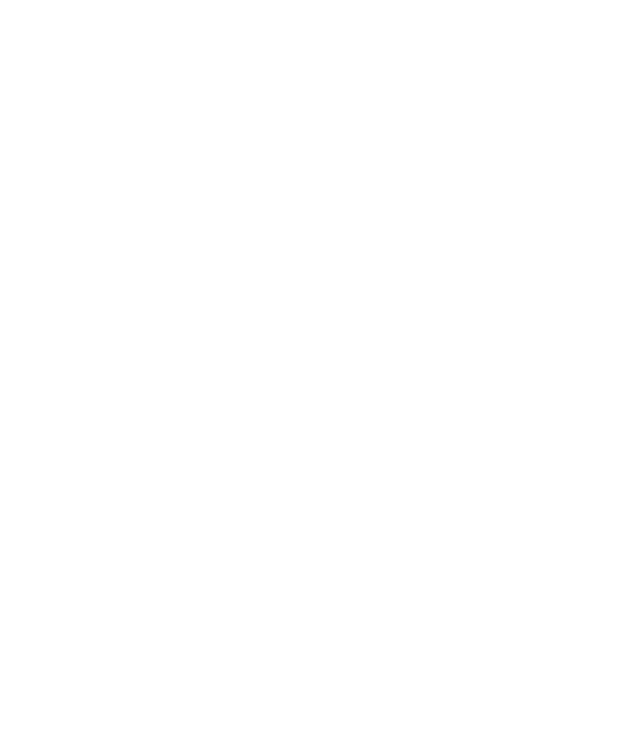
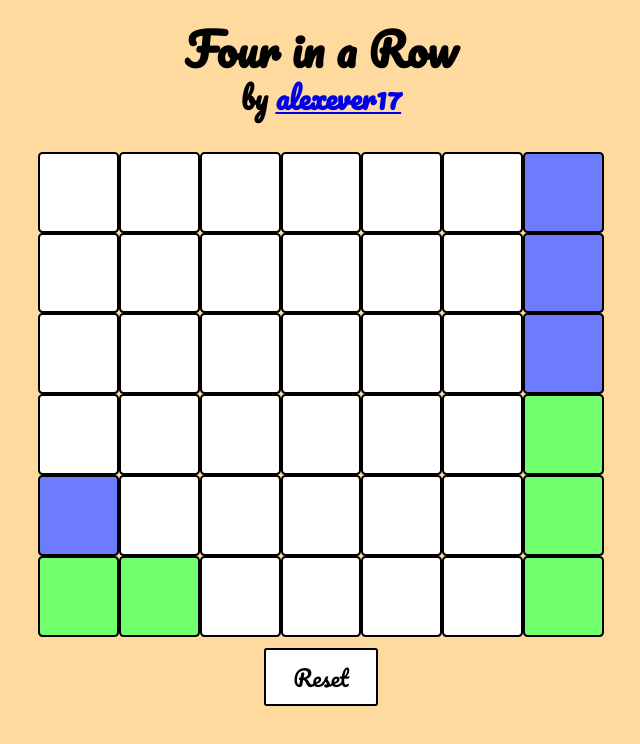
Before and after one commit to Alexever17/four-in-row, a plain HTML site: page index.html in a window 1280 px wide. Shown: the whole page, without its empty margins (319-959 px from the left). Drawn offline with Linux system fonts and the light colour scheme.

Commit message:
colouring the cells is possible

```diff
--- a/index.html
+++ b/index.html
@@ -15,7 +15,69 @@
 </head>
 
 <body>
-
+  <h1 class="title">Four in a Row</h1>
+  <h2 class="author">by <a href="https://github.com/Alexever17" target="_blank">alexever17</a></h2>
+  <div class="main">
+    <div class="row" id="1">
+      <div class="cell green" id="11"></div>
+      <div class="cell blue" id="12"></div>
+      <div class="cell" id="13"></div>
+      <div class="cell" id="14"></div>
+      <div class="cell" id="15"></div>
+      <div class="cell" id="16"></div>
+    </div>
+    <div class="row" id="2">
+      <div class="cell green" id="21"></div>
+      <div class="cell" id="22"></div>
+      <div class="cell" id="23"></div>
+      <div class="cell" id="24"></div>
+      <div class="cell" id="25"></div>
+      <div class="cell" id="26"></div>
+    </div>
+    <div class="row" id="3">
+      <div class="cell" id="31"></div>
+      <div class="cell" id="32"></div>
+      <div class="cell" id="33"></div>
+      <div class="cell" id="34"></div>
+      <div class="cell" id="35"></div>
+      <div class="cell" id="36"></div>
+    </div>
+    <div class="row" id="4">
+      <div class="cell" id="41"></div>
+      <div class="cell" id="42"></div>
+      <div class="cell" id="43"></div>
+      <div class="cell" id="44"></div>
+      <div class="cell" id="45"></div>
+      <div class="cell" id="46"></div>
+    </div>
+    <div class="row" id="5">
+      <div class="cell" id="51"></div>
+      <div class="cell" id="52"></div>
+      <div class="cell" id="53"></div>
+      <div class="cell" id="54"></div>
+      <div class="cell" id="55"></div>
+      <div class="cell" id="56"></div>
+    </div>
+    <div class="row" id="6">
+      <div class="cell" id="61"></div>
+      <div class="cell" id="62"></div>
+      <div class="cell" id="63"></div>
+      <div class="cell" id="64"></div>
+      <div class="cell" id="65"></div>
+      <div class="cell" id="66"></div>
+    </div>
+    <div class="row" id="7">
+      <div class="cell green" id="71"></div>
+      <div class="cell green" id="72"></div>
+      <div class="cell green" id="73"></div>
+      <div class="cell blue" id="74"></div>
+      <div class="cell blue" id="75"></div>
+      <div class="cell blue" id="76"></div>
+    </div>
+  </div>
+  <div class="button-holder">
+    <button id="reset" class="reset-button" onclick="location.reload();">Reset</button>
+  </div>
   <!-- Scripts -->
   <script src="index.js"></script>
 </body>
--- a/index.js
+++ b/index.js
@@ -0,0 +1,47 @@
+let counter = 0;
+
+document.addEventListener('click', function (e) {
+  if (e.target.classList[0] == "cell") {
+    drop(e.target)
+  }
+})
+
+function drop(element) {
+  let id = element.id;
+  idString = id.toString();
+  rowNumber = parseInt(idString[0], 10);
+
+  let selectedCell = findFreeCell(rowNumber);
+  if (selectedCell === false) {
+    return
+  }
+  document.getElementById(selectedCell).classList.add(colorCheck());
+  counter += 1;
+  winCheck()
+}
+
+function winCheck() {
+
+}
+
+function findFreeCell(rowNumber) {
+  for (let index = 1; index < 7; index++) {
+    let cellClass = document.getElementById(rowNumber * 10 + index).classList[1];
+
+    if (cellClass !== "green" && cellClass !== "blue") {
+      let foundCell = rowNumber * 10 + index;
+      return foundCell
+    }
+    if (index == 6) {
+      return false;
+    }
+  }
+}
+
+function colorCheck() {
+  if (counter % 2 == 0) {
+    return "blue"
+  } else {
+    return "green"
+  }
+}
--- a/index.scss
+++ b/index.scss
@@ -1,3 +1,89 @@
 * {
   font-family: 'Pacifico', cursive;
 }
+
+body {
+  background-color: rgb(255, 218, 158);
+  font-size: calc(0.6em + 1vw);
+}
+
+.title {
+  text-align: center;
+  font-size: 2em;
+  line-height: 1em;
+  margin: 0.6em 0 0 0;
+}
+
+.author {
+  text-align: center;
+  font-size: 1.3em;
+  margin: 0 0 1em 0;
+}
+
+.main {
+  display: flex;
+  justify-content: center;
+}
+
+.row {
+  display: flex;
+  flex-direction: column-reverse;
+}
+
+.cell {
+  width: 6vw;
+  height: 6vw;
+  outline: none;
+  background: white;
+  border:0.1em solid #000;
+  border-radius:0.2em;
+  &:hover{
+    background-color:#000;
+    border:0.1em solid #FFF;
+  }
+}
+
+.blue {
+  background: rgb(109, 124, 255);
+}
+
+.green {
+  background: rgb(114, 255, 109);
+}
+
+@media only screen and (max-width: 810px) {
+  .cell {
+    width: 12vw;
+    height: 12vw;
+  }
+}
+
+.button-holder {
+  text-align: center;
+  margin-top: 0.5em;
+
+  button {
+    min-width: 6vw;
+    outline: none;
+    background: white;
+    font-size: 1em;
+    padding:0.35em 1.2em;
+    border:0.1em solid #000;
+    border-radius:0.12em;
+    box-sizing: border-box;
+    text-decoration:none;
+    font-weight:300;
+    color:#000;
+    text-align:center;
+    transition: all 0.2s;
+    &:hover{
+      color:#FFF;
+      background-color:#000;
+      border:0.1em solid #FFF;
+    }
+    &:active{
+      transform: scale(0.97)
+    }
+  }
+
+}
```
Also changed, not shown: index.css.
